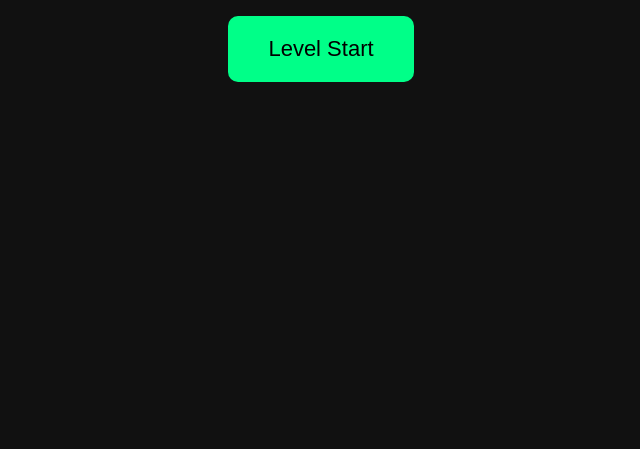
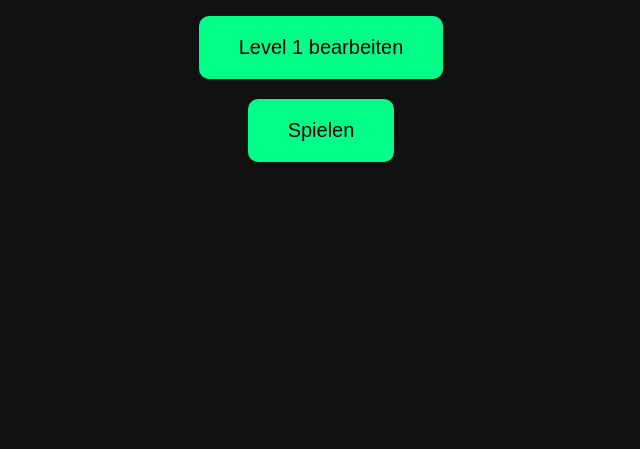
Before and after one commit to 08152/Shooter1, a plain HTML site: page index.html in a window 1280 px wide. Shown: the part 351-800 px from the top of the page, without its empty margins (319-959 px from the left). Drawn offline with Linux system fonts and the light colour scheme.

Commit message:
Update index.html

```diff
--- a/index.html
+++ b/index.html
@@ -14,28 +14,27 @@ body {
   justify-content: center;
   align-items: center;
   height: 100vh;
+  flex-direction: column;
 }
 
 button {
   padding: 20px 40px;
-  font-size: 22px;
+  font-size: 20px;
+  margin: 10px;
   border: none;
   background: #00ff88;
   border-radius: 10px;
   cursor: pointer;
-}
-
-button:hover {
-  background: #00cc6a;
 }
 </style>
 </head>
 
 <body>
 
-<button onclick="location.href='game_start.html'">
-  Level Start
-</button>
+<h1>Level Auswahl</h1>
+
+<button onclick="location.href='editor.html'">Level 1 bearbeiten</button>
+<button onclick="location.href='game_start.html'">Spielen</button>
 
 </body>
 </html>
```
